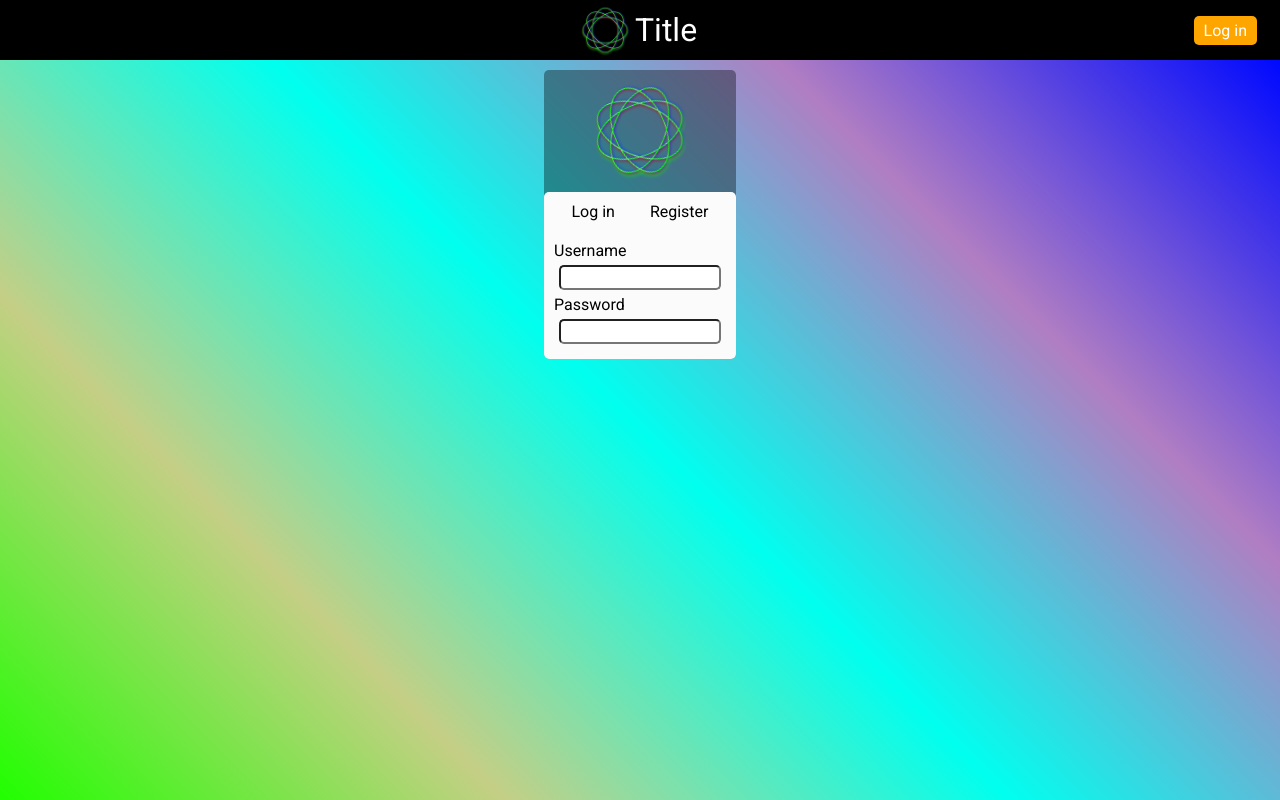
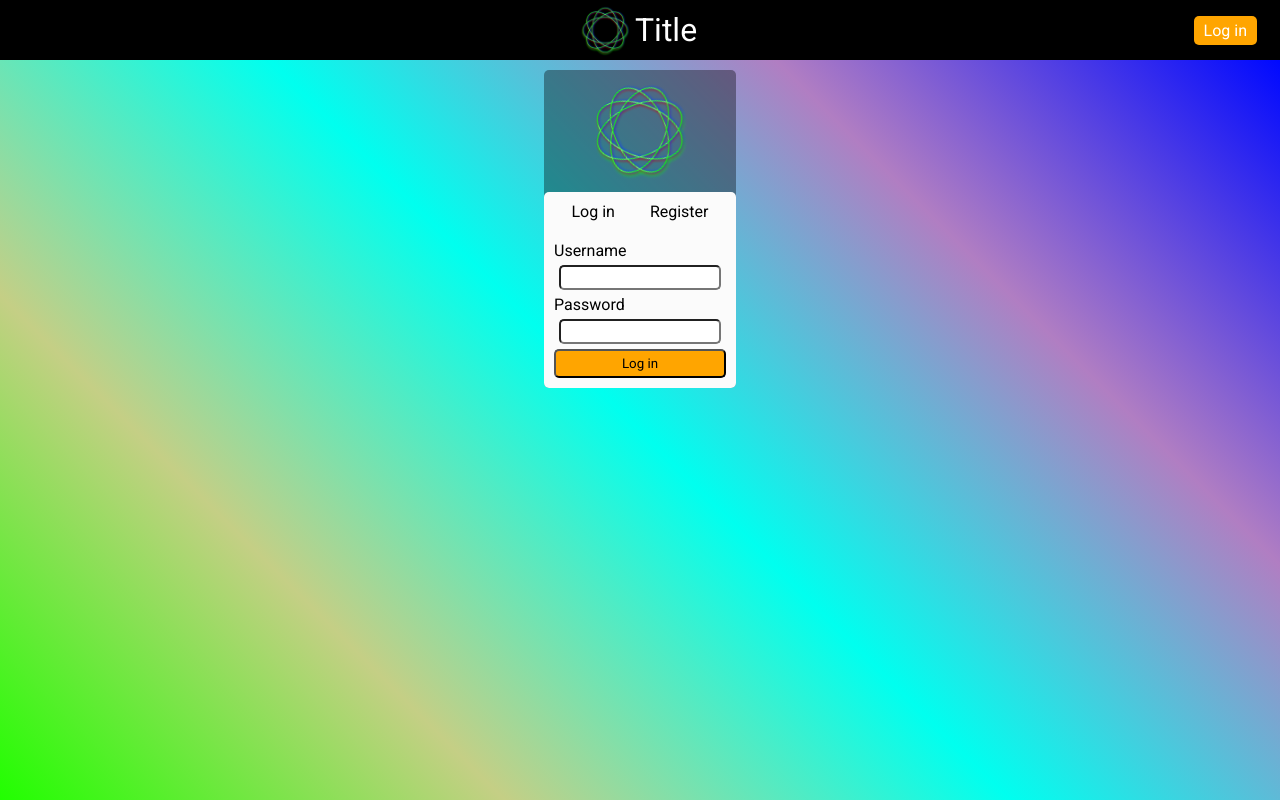
Before and after one commit to Youahm48/Web-Application, a React (Vite) app: page /register in a window 1280 px wide. Built offline with nearby package versions, Linux system fonts and the light colour scheme.

Commit message:
Added submit/login button to registration form

```diff
--- a/src/routes/Register.jsx
+++ b/src/routes/Register.jsx
@@ -24,6 +24,7 @@ export default function Documentation(props) {
                   <input id="username"></input>
                   <p>Password</p>
                   <input id="password"></input>
+                  <button id="login-button">Log in</button>
                 </div>
               </div>
             </div>
```
